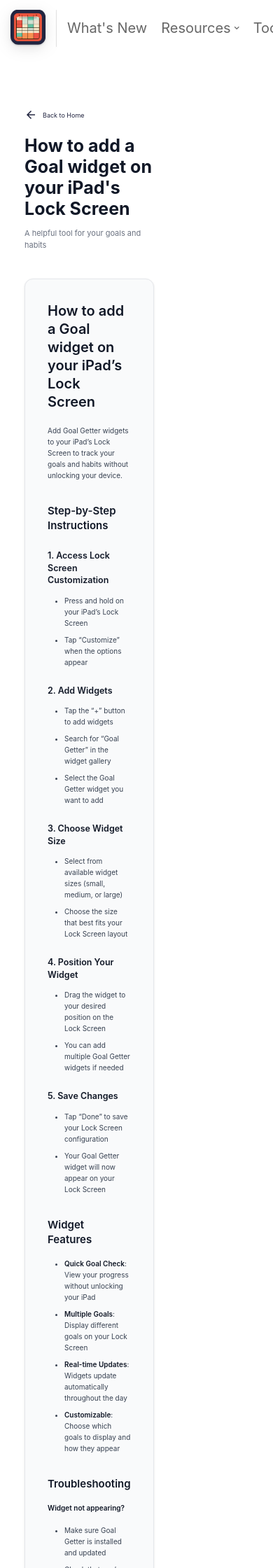
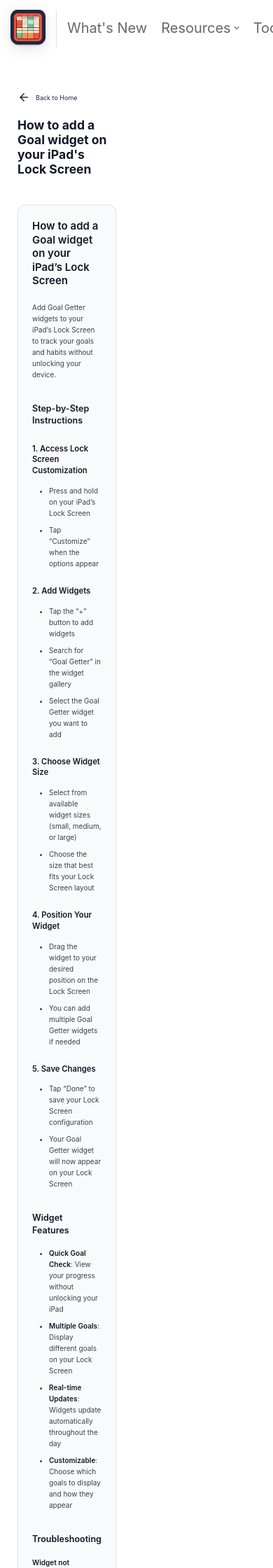
Before and after one commit to MananPatel95/GoalGetter, a Jekyll site: the page built from _pages/ipad-lock-screen-widget.md, in a window 390 px wide. Shown: the top 2240 px of the page at 70% size. Built offline with Jekyll 4.4.1, drawn with Linux system fonts in a browser that asks for light colours; nearby versions of some CDN libraries.

Commit message:
Update page layout with clean design system
- Replace markdown-body with clean page content styling
- Add back navigation with Material Icons
- Implement card-based content body with subtle background
- Add clean typography hierarchy matching blog template
- Include responsive design for mobile devices
- Remove blue/purple tinted styling in favor of neutral colors
- Add Material Icons support to head.html
- Maintain full-width layout with centered content

```diff
--- a/_includes/head.html
+++ b/_includes/head.html
@@ -16,7 +16,6 @@
 
 	<link rel="stylesheet" href="https://use.fontawesome.com/releases/v5.6.3/css/all.css" integrity="sha384-UHRtZLI+pbxtHCWp1t77Bi1L4ZtiqrqD80Kn4Z8NTSRyMA2Fd33n5dQ8lWUE00s/" crossorigin="anonymous">
 	<link href="https://fonts.googleapis.com/icon?family=Material+Icons" rel="stylesheet">
-	<link href="https://fonts.googleapis.com/css2?family=Inter:wght@300;400;500;600;700&display=swap" rel="stylesheet">
 	<link rel="stylesheet" href="{{ '/main.css' | relative_url }}">
 	<script src="{{ '/assets/js/footer-tools.js' | relative_url }}" defer></script>
 
--- a/_layouts/page.html
+++ b/_layouts/page.html
@@ -18,11 +18,13 @@
                         <span>Back to Home</span>
                     </a>
                     <h1 class="page-title">{{ page.title }}</h1>
-                    <p class="page-description">{{ page.description | default: "A helpful tool for your goals and habits" }}</p>
+                    {% if page.description %}
+                    <p class="page-description">{{ page.description }}</p>
+                    {% endif %}
                 </div>
-                <article class="page-content-body">
+                <div class="page-content-body">
                     {{ content }}
-                </article>
+                </div>
             </div>
         </div>
         {% include appstoreimages.html %}
--- a/_sass/layout.scss
+++ b/_sass/layout.scss
@@ -988,6 +988,59 @@
 	margin-right: 8px;
 }
 
+// Page Content Responsive Design
+@media only screen and (max-width: 768px) {
+	.page-content {
+		padding: 20px 15px;
+	}
+
+	.page-title {
+		font-size: 2rem;
+	}
+
+	.page-content-body {
+		padding: 24px;
+	}
+
+	.page-content-body h1 {
+		font-size: 1.75rem;
+	}
+
+	.page-content-body h2 {
+		font-size: 1.375rem;
+	}
+
+	.page-content-body h3 {
+		font-size: 1.125rem;
+	}
+}
+
+@media only screen and (max-width: 480px) {
+	.page-content {
+		padding: 15px 10px;
+	}
+
+	.page-title {
+		font-size: 1.75rem;
+	}
+
+	.page-content-body {
+		padding: 20px;
+	}
+
+	.page-content-body h1 {
+		font-size: 1.5rem;
+	}
+
+	.page-content-body h2 {
+		font-size: 1.25rem;
+	}
+
+	.page-content-body h3 {
+		font-size: 1.125rem;
+	}
+}
+
 // Footer
 
 footer {
```
